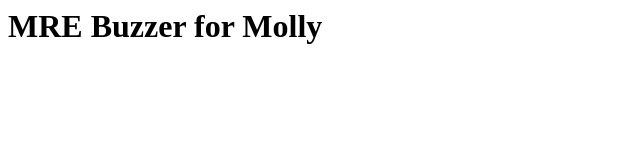
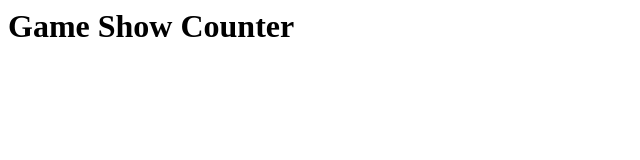
Before and after one commit to FireChargeReal/Game-Show-Counter, a website: page public/index.html in a window 1280 px wide. Shown: the whole page, without its empty margins (0-640 px from the left). Drawn offline with Linux system fonts and the light colour scheme.

Commit message:
Update index.html

```diff
--- a/public/index.html
+++ b/public/index.html
@@ -1 +1 @@
-<h1>MRE Buzzer for Molly</h1>
+<h1>Game Show Counter</h1>
```
